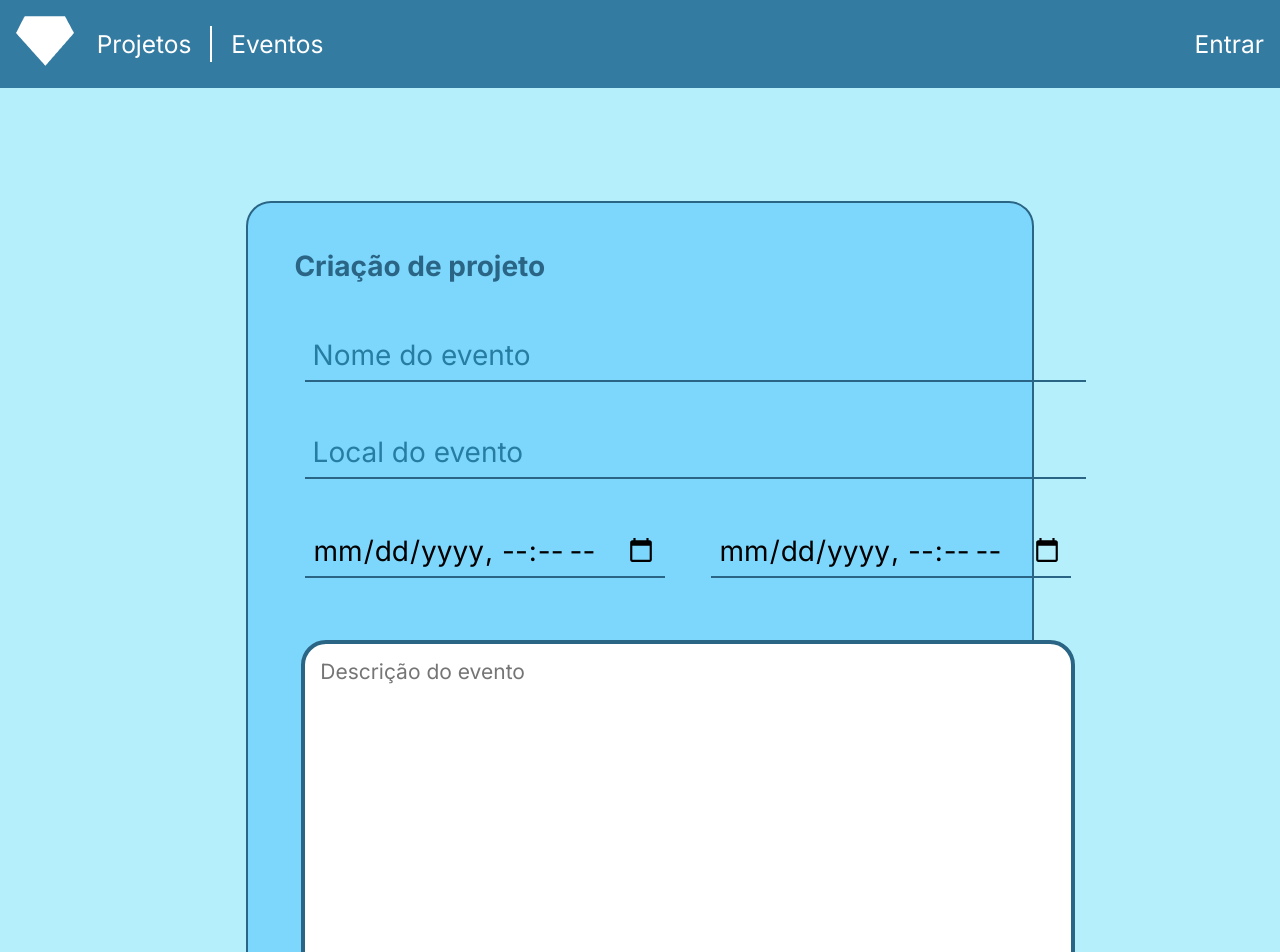
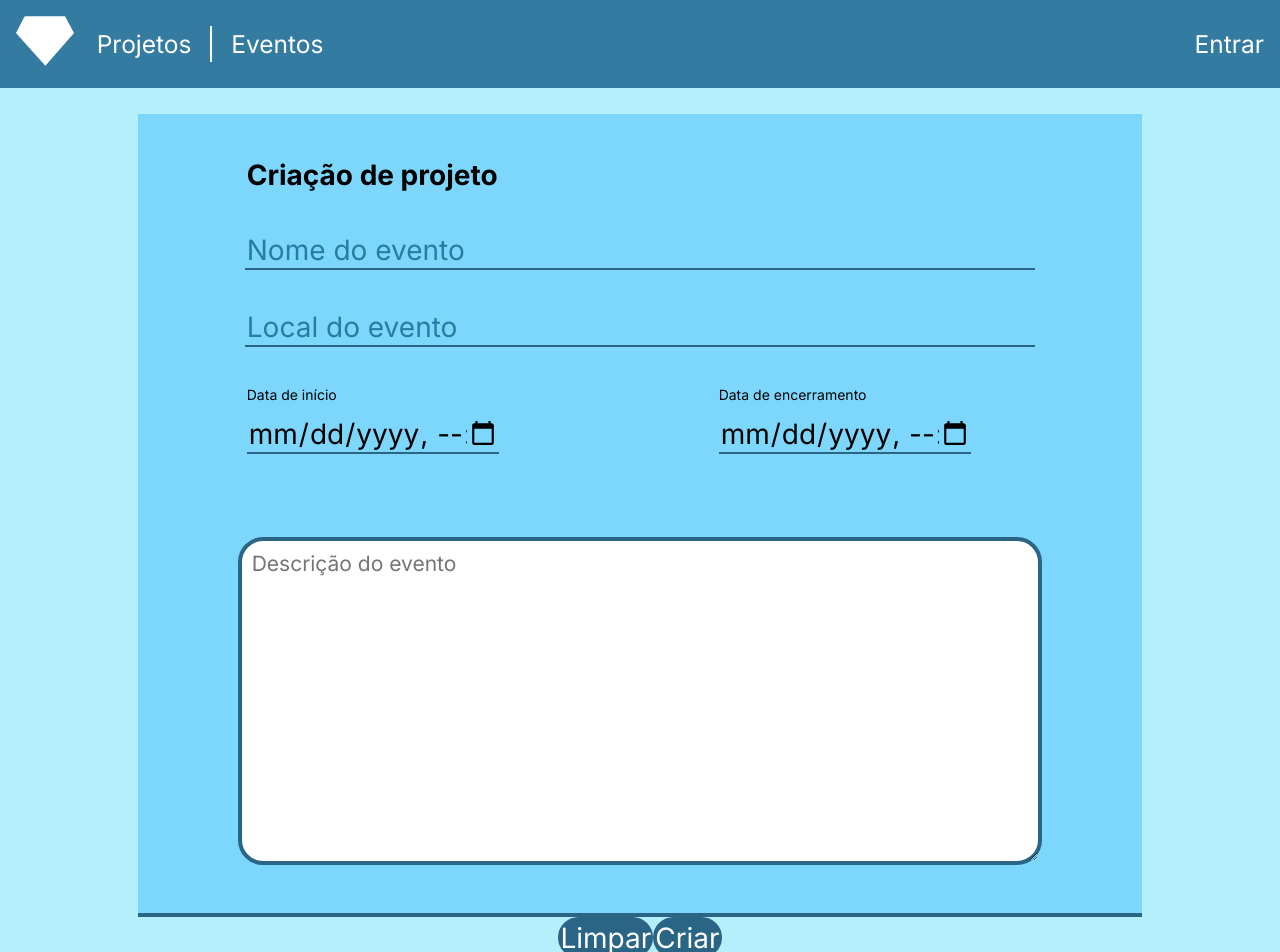
Before and after one commit to Noobolon/Adamas-FrontEnd, a Vue app: page /criar-evento in a window 1280 px wide. Shown: the top 952 px of the page. Built offline with nearby package versions, Linux system fonts and the light colour scheme.

Commit message:
alteração

```diff
--- a/src/views/CreateEvent.vue
+++ b/src/views/CreateEvent.vue
@@ -75,17 +75,19 @@ export default{
 
 <template>
 
-    <main>
+    <main class="container">
 
-        <form class="container" @submit.prevent="criarEvento()">
-            <h1>Criação de projeto</h1>
+        <form  @submit.prevent="criarEvento()">
 
             <fieldset class="event_content">
+                <h1>Criação de projeto</h1>
 
                 <input id="title" v-model="name" placeholder="Nome do evento" type="text" required>
                 <input id="address" v-model="address" placeholder="Local do evento" type="text" required>
 
                 <div id="datetimes">
+                    <div>
+                        <label for="startDate">Data de início</label>
                         <input
                             type="datetime-local"
                             name="Data Inicial"
@@ -93,13 +95,18 @@ export default{
                             v-model="start_date"
                             v-on:change="console.log(this.start_date)"
                         >
-
+                    </div>
+                    <div>
+                        <label for="startDate">Data de encerramento</label>
                         <input
                             type="datetime-local"
                             name="Data Final"
                             id="endDate"
                             v-model="end_date"
                         >
+                    </div>
+
+
                 </div>
 
                 <textarea id="desc" v-model="description" placeholder="Descrição do evento" type="text" required rows="12">
@@ -139,24 +146,91 @@ export default{
 
 
 <style scoped>
-@import url(@/assets/css/criarItem.css);
 
+/* Inputs  */
+textarea{
+    width: 79%;
+    padding: 1%;
+    color: var(--Text);
+    font-size: 1.5rem;
+    border: 4px solid var(--ButtonColor);
+    border-radius: 25px;
+}
+h1{
+    margin-top: 40px;
+    width: 80%;
+}
+input{
+    width: 80%;
+    background-color: #00000000;
+    border: none;
+    border-bottom: 2px solid var(--ButtonColor);
+    font-size: 2rem;
+    caret-color: var(--TextFieldColor);
+}
 
+input:focus{
+    outline: none;
+}
+
+input::placeholder{
+    font-weight: normal;
+    color: var(--TextFieldColor);
+}
+
+fieldset{
+    justify-content: center;
+    align-items: center;
+    display: flex;
+    flex-direction: column;
+    border: none;
+    border-bottom: 4px solid var(--ButtonColor);
+    background-color: var(--MenuColor);
+    width: 80%;
+}
+/*  */
+
+form{
+    display: flex;
+    flex-direction: column;
+    align-items: center;
+    justify-items: center;
+    padding: 2%;
+}
 #datetimes{
+    width: 80%;
     display: flex;
     flex-direction: row;
-    justify-content: space-between;
-    width: 100%;
-}
-#datetimes input{
-    width: 45%;
+    justify-content: space-between
 }
 
+#datetimes > div {
+    width: 40%;
+    display: flex;
+    align-items: start;
+    flex-direction: column;
+}
+.buttons{
+    display: flex;
+    justify-content: space-between;
+}
+
+.buttons button{
+    background-color: var(--ButtonColor);
+    border: 2px solid var(--ButtonColor);
+    border-radius: 25px;
+
+    width: 100%;
+    padding: 1% 0;
+
+    font-size: 2rem;
+    color: var(--Text2);
+    text-align: center;
+}
 
 .event_content{
     display: flex;
     flex-direction: column;
-    justify-content: center;
 }
 .event_content *{
     margin-bottom: 4%;
@@ -178,5 +252,33 @@ export default{
     padding: 2%;
 }
 
+@media screen and (max-width: 700px){
+    form{
+        padding: 0;
+    }
+    input{
 
+        width: 80%;
+    }
+    fieldset{
+        padding: 0;
+        width: 100%;
+    }
+    #datetimes{
+        flex-direction: column;
+        justify-items: center;
+        align-items: center;
+        width: 80%;
+    }
+
+    #datetimes > div  {
+        width: 100%;
+
+    }
+    #datetimes > div > input {
+        width: 100%;
+
+    }
+
+}
 </style>
```
Lines whose indentation alone changed are shown as unchanged.
